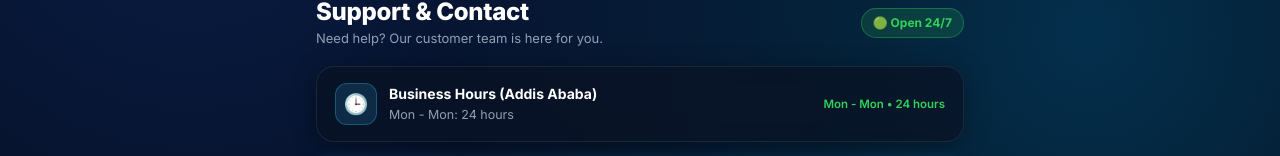
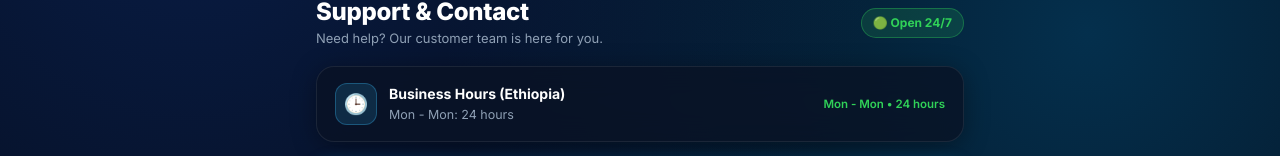
Before and after one commit to bekyamen/paycheck-frontend, a Next.js app: page /support in a window 1280 px wide. Shown: the part 131-287 px from the top of the page. Built offline with nearby package versions, Linux system fonts and the light colour scheme.

Commit message:
update aa to et

```diff
--- a/src/components/ui/SupportContent.tsx
+++ b/src/components/ui/SupportContent.tsx
@@ -280,7 +280,7 @@ export default function SupportContent({ onBack, showToast, isStandalonePage = f
           </div>
           <div>
             <div style={{ fontSize: "14px", fontWeight: 700, color: "#ffffff" }}>
-              Business Hours (Addis Ababa)
+              Business Hours (Ethiopia)
             </div>
             <div style={{ fontSize: "12.5px", color: "var(--tg-theme-hint-color, #8fa0b5)", marginTop: "2px" }}>
               {SUPPORT_CONFIG.workingDays}: {SUPPORT_CONFIG.workingHours}
```
